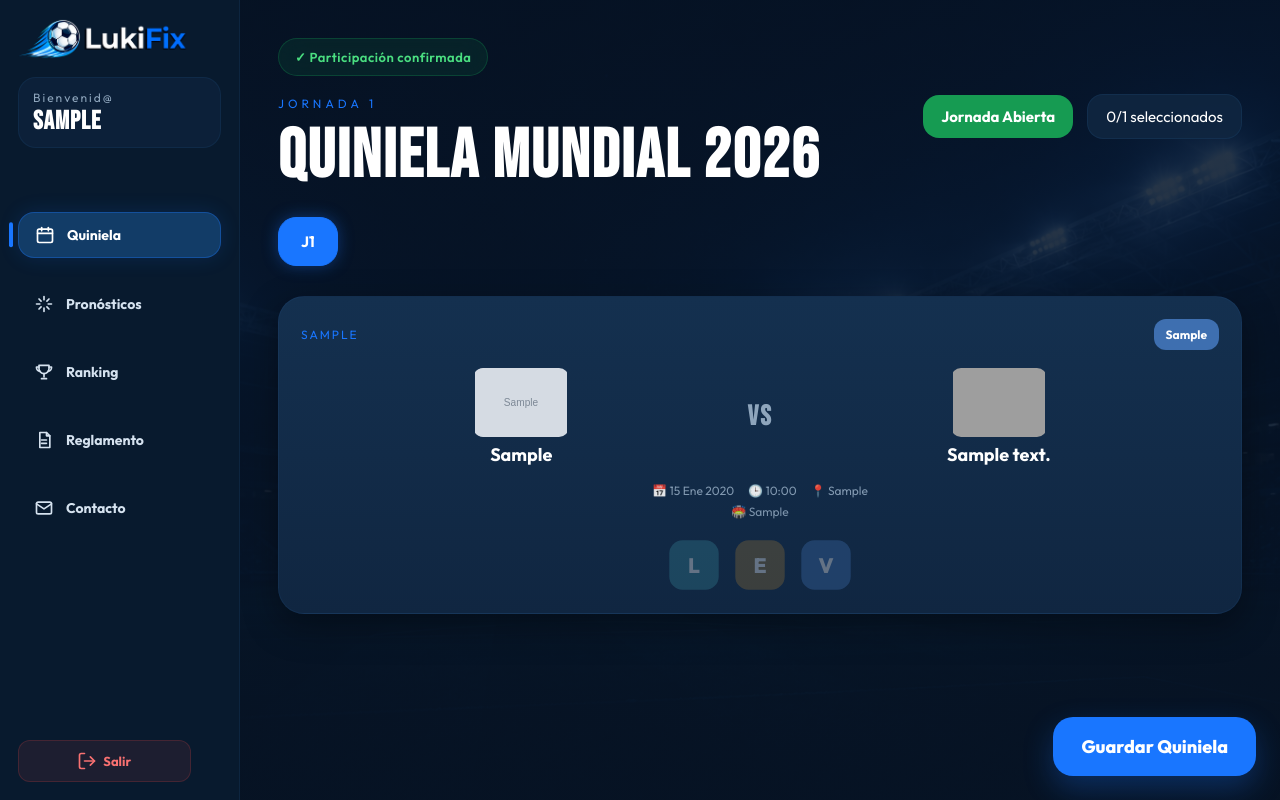
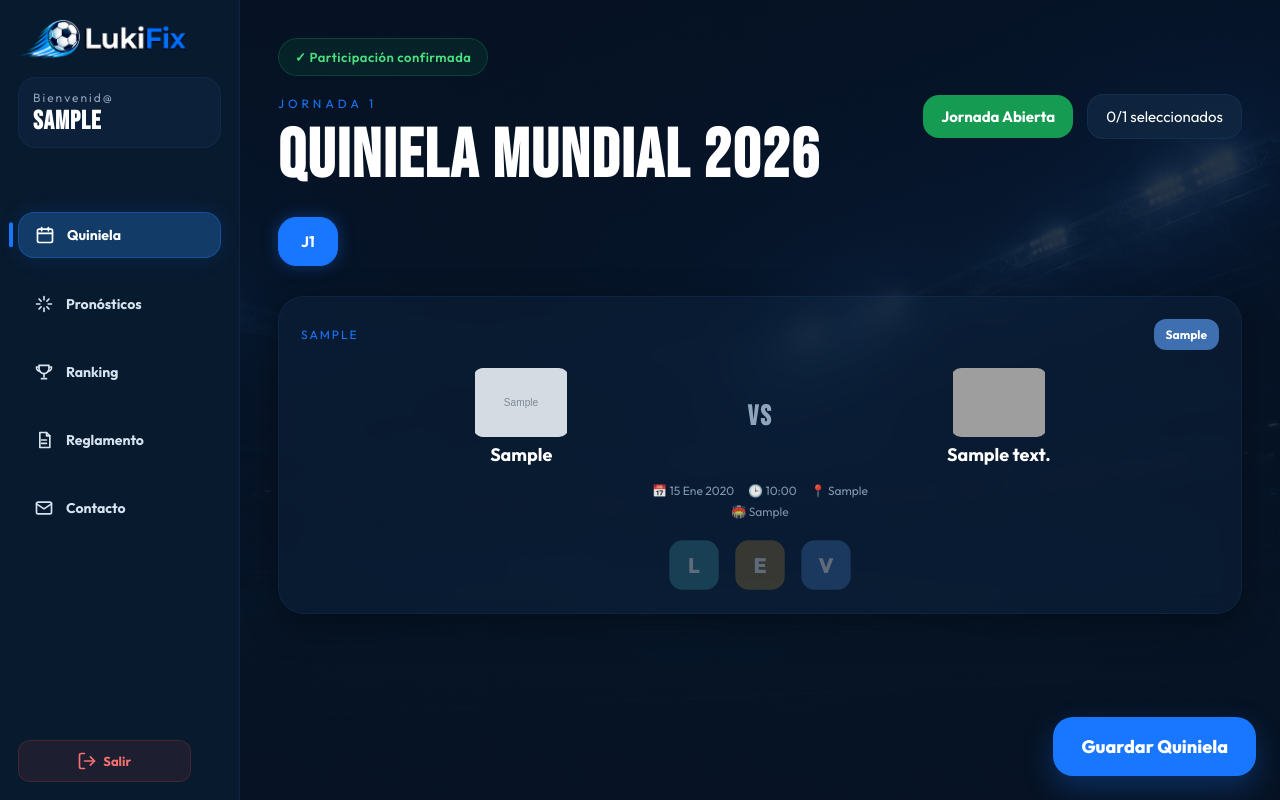
Before and after one commit to Darkial11/quiniela, a Django app: page /mundial-2026/ in a window 1280 px wide. Run offline with Django 5.2, Linux system fonts and the light colour scheme; a user stored in the database is signed in; data comes from the database, SQL or seed files in the repository; tables that the repository leaves empty hold one stand-in row (values such as "Sample post"); grey boxes marked "Sample" are stand-in pictures; grey boxes are pictures that could not be loaded.

Commit message:
actualizacion dk

```diff
--- a/quiniela/static/css/quiniela.css
+++ b/quiniela/static/css/quiniela.css
@@ -243,7 +243,7 @@
 
     overflow:hidden;
 
-    background:var(--card-gradient);
+    background:rgba(var(--bg-card-rgb),.4);
 
     border:
         1px solid rgba(var(--border-rgb),.16);
```
